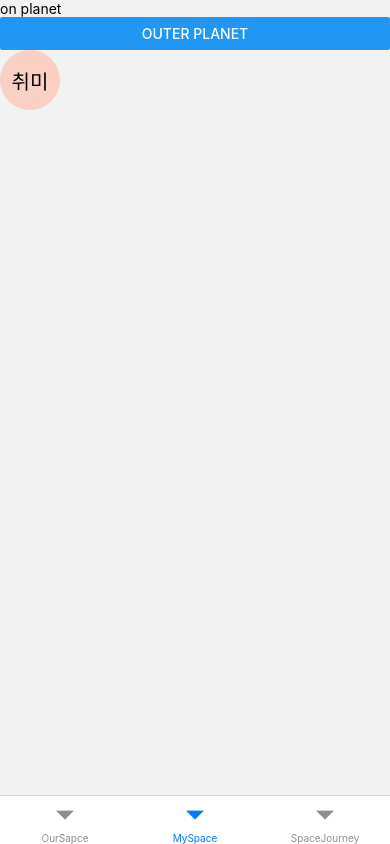
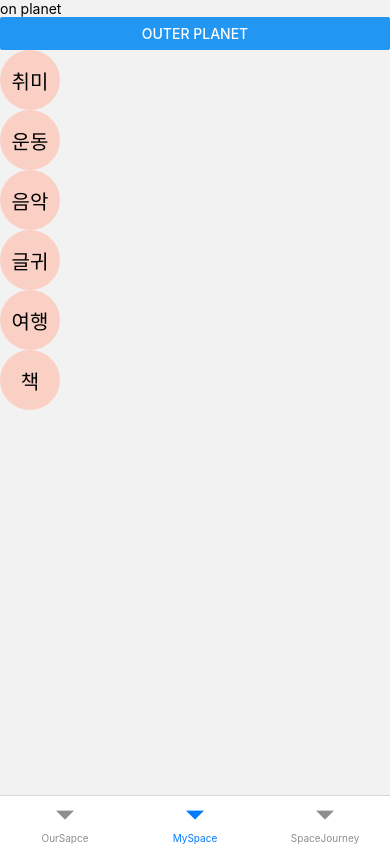
Before and after one commit to jiwon79/Muspace-App, a React Native app: screen /InPlanet in a window 390 px wide. Built offline with nearby package versions, Linux system fonts and the light colour scheme; what react-native-expo-viewport-units would draw is missing.

Commit message:
feat: Add Hobby list to component

```diff
--- a/Screens/MySpace/InPlanet.js
+++ b/Screens/MySpace/InPlanet.js
@@ -1,8 +1,10 @@
 import React from 'react'
-import { View, Text, Button } from 'react-native'
+import { View, Text, Button, FlatList } from 'react-native'
 
 import Planet from '../../components/Planet';
 import Hobby from '../../components/Hobby';
+
+const hobbyList = ['취미', '운동', '음악', '글귀', '여행', '책'];
 
 export default function InPlanet({ navigation }) {
   return (
@@ -13,7 +15,11 @@ export default function InPlanet({ navigation }) {
       title="Outer Planet"
       onPress={() => navigation.navigate('OuterPlanet')}
       />
-      <Hobby hobby="취미"/>
+      <FlatList
+        keyExtractor={item => item.toString()}
+        data={hobbyList}
+        renderItem={(hobby) => <Hobby hobby={hobby.item}/>}
+      />
     </View>
   )
 }
```
